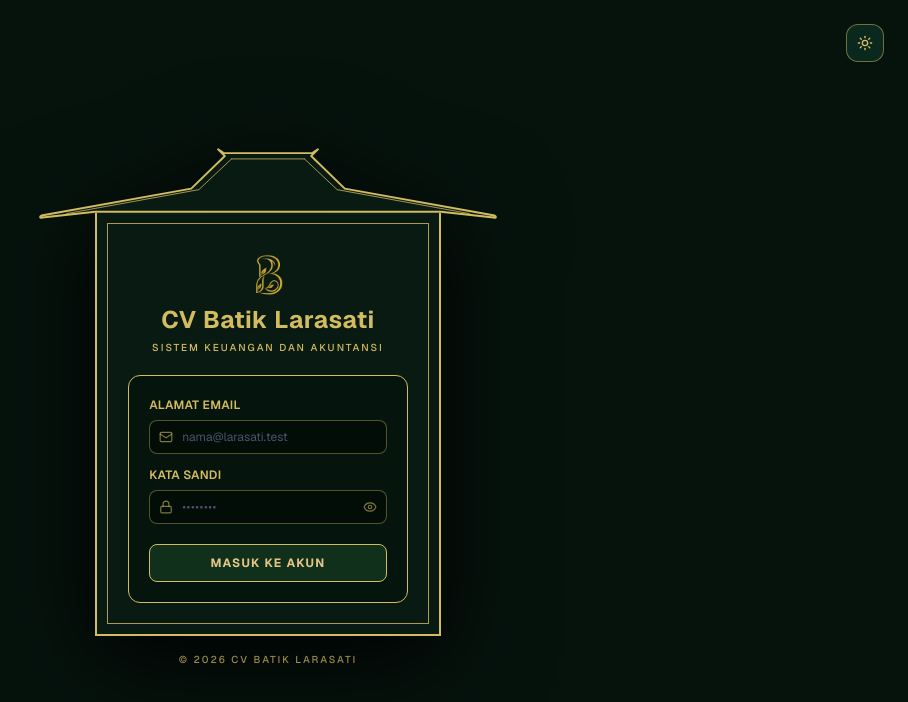
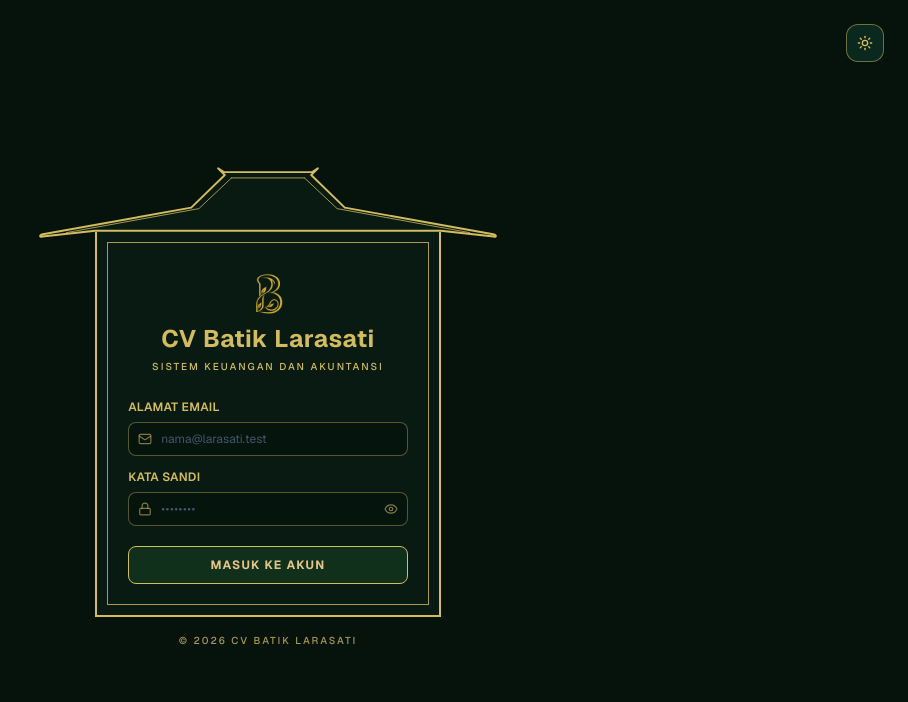
Before and after one commit to ayuanwar/finance-batik-larasati, a Next.js app: page /masuk in a window 1280 px wide. Shown: the top 702 px of the page, without its empty margins (372-1280 px from the left). Built offline with nearby package versions, Linux system fonts and the light colour scheme; no server answers.

Commit message:
feat: hapus ai slop dan shadow login

```diff
--- a/src/app/akun-periode/AkunPeriodeClient.tsx
+++ b/src/app/akun-periode/AkunPeriodeClient.tsx
@@ -14,7 +14,6 @@ import {
   CheckCircle2,
   AlertTriangle,
   Clock,
-  Sparkles,
   ShieldCheck,
   Building2,
   Info,
--- a/src/app/buku-besar/BukuBesarClient.tsx
+++ b/src/app/buku-besar/BukuBesarClient.tsx
@@ -14,7 +14,6 @@ import {
   ExternalLink,
   ChevronDown,
   Clock,
-  Sparkles,
   X,
 } from 'lucide-react';
 import { formatRupiah, formatTanggalIndo, formatTeksPuebi } from '@/lib/utils';
@@ -431,8 +430,8 @@ export function BukuBesarClient({
         {/* D. Saldo Akhir */}
         <div className="bg-white dark:bg-[#0b2419] p-4 rounded-xl border border-[#d4af37]/40 dark:border-[#d4af37]/60 shadow-xs flex flex-col justify-between">
           <div className="flex items-center justify-between text-xs text-[#06130D] dark:text-[#d4af37]">
-            <span className="font-bold flex items-center gap-1">
-              <Sparkles className="w-3.5 h-3.5 text-[#d4af37]" /> Saldo Akhir
+            <span className="font-semibold text-[#06130D] dark:text-[#d4af37]">
+              Saldo Akhir
             </span>
             <span className="text-[10px] font-mono text-[#06130D]/60 dark:text-[#f3c853]">
               {tanggalSelesai ? formatTanggalIndo(tanggalSelesai) : 'Saat Ini'}
--- a/src/app/globals.css
+++ b/src/app/globals.css
@@ -89,16 +89,21 @@ main {
 }
 
 /* Penyesuaian Palet Warna Light Mode: Seluruh elemen kartu (cards), tabel, dan form menggunakan #F7F7ED */
-html:not(.dark) .bg-white,
+html:not(.dark) .bg-white:not(.login-input),
 html:not(.dark) .bg-\[\#fdfbf7\],
-html:not(.dark) .bg-\[\#ffffff\],
+html:not(.dark) .bg-\[\#ffffff\]:not(.login-input),
 html:not(.dark) table,
 html:not(.dark) tr.bg-white,
 html:not(.dark) td.bg-white,
-html:not(.dark) input:not([type="checkbox"]):not([type="radio"]):not([type="submit"]):not([type="button"]),
+html:not(.dark) input:not(.login-input):not([type="checkbox"]):not([type="radio"]):not([type="submit"]):not([type="button"]),
 html:not(.dark) select,
 html:not(.dark) textarea {
   background-color: #F7F7ED !important;
+}
+
+html:not(.dark) .login-input {
+  background-color: #ffffff !important;
+  box-shadow: none !important;
 }
 
 /* Kursor Kustom Canting Tradisional (Mangkunegaran) */
--- a/src/app/import-mutasi/ImportMutasiClient.tsx
+++ b/src/app/import-mutasi/ImportMutasiClient.tsx
@@ -20,7 +20,6 @@ import {
   ChevronLeft,
   ChevronRight,
   RotateCcw,
-  Sparkles,
   Building2,
   Layers,
   ArrowRight,
@@ -892,7 +891,7 @@ export function ImportMutasiClient({
                           </select>
                           {isKasBankLine && (
                             <span className="text-[10px] text-[#8a6b10] dark:text-[#f3c853] block mt-1 font-semibold">
-                              ★ Akun Kas/Bank Mutasi Asal
+                              (Akun Kas/Bank Mutasi Asal)
                             </span>
                           )}
                         </td>
@@ -1212,9 +1211,11 @@ export function ImportMutasiClient({
           <button
             type="button"
             onClick={() => setNotification(null)}
-            className="text-gray-400 hover:text-gray-700 dark:text-slate-400 dark:hover:text-white font-bold ml-4 cursor-pointer"
+            className="text-gray-400 hover:text-gray-700 dark:text-slate-400 dark:hover:text-white p-1 rounded-md transition-colors cursor-pointer ml-4"
+            title="Tutup Notifikasi"
+            aria-label="Tutup Notifikasi"
           >
-            ✕
+            <X className="w-4 h-4" />
           </button>
         </div>
       )}
--- a/src/app/laporan-keuangan/LaporanKeuanganClient.tsx
+++ b/src/app/laporan-keuangan/LaporanKeuanganClient.tsx
@@ -10,7 +10,6 @@ import {
   CheckCircle2,
   AlertTriangle,
   Clock,
-  Sparkles,
   ArrowRight,
   FileSpreadsheet,
   X,
--- a/src/app/masuk/page.tsx
+++ b/src/app/masuk/page.tsx
@@ -147,7 +147,7 @@ export default function HalamanMasuk() {
       {/* =========================================================
            KARTU UTAMA DENGAN ATAP JOGLO KLASIK MINIMALIS & BERSIH
            ========================================================= */}
-      <div className="relative z-10 w-full max-w-[480px] flex flex-col items-center my-auto drop-shadow-[0_15px_35px_rgba(17,48,27,0.18)] dark:drop-shadow-[0_20px_50px_rgba(0,0,0,0.9)]">
+      <div className="relative z-10 w-full max-w-[480px] flex flex-col items-center my-auto">
 
         {/* SVG ATAP JOGLO MINIMALIS TEGAS (BERSIH TANPA ORNAMEN SUDUT) */}
         <div className="w-full relative -mb-[7px] z-10 pointer-events-none">
@@ -205,7 +205,7 @@ export default function HalamanMasuk() {
         </div>
 
         {/* PAPAN KARTU UTAMA DENGAN BINGKAI BERSIH */}
-        <div className="w-[72%] sm:w-[72%] bg-[#F7F7ED] dark:bg-[#081a12] border-2 border-[#D3BC5F] border-t-0 p-2 sm:p-2.5 pb-6 flex flex-col items-center shadow-lg dark:shadow-2xl relative overflow-hidden">
+        <div className="w-[72%] sm:w-[72%] bg-[#F7F7ED] dark:bg-[#081a12] border-2 border-[#D3BC5F] border-t-0 p-2 sm:p-2.5 pb-6 flex flex-col items-center relative overflow-hidden">
 
           {/* Bingkai Dalam Tipis (Inner Border Line) */}
           <div className="relative z-10 w-full border border-[#D3BC5F]/40 dark:border-[#D3BC5F]/80 p-4 sm:p-5 flex flex-col items-center">
@@ -218,7 +218,7 @@ export default function HalamanMasuk() {
                 className="w-12 h-12 mb-2"
                 priority
               />
-              <h1 className="text-xl sm:text-2xl font-bold text-[#11301B] dark:text-[#D3BC5F] tracking-wide mb-1 drop-shadow-xs">
+              <h1 className="text-xl sm:text-2xl font-bold text-[#11301B] dark:text-[#D3BC5F] tracking-wide mb-1">
                 CV Batik Larasati
               </h1>
               <p className="text-[#11301B]/80 dark:text-[#D3BC5F] text-[9.5px] sm:text-[10px] tracking-[0.2em] font-medium uppercase">
@@ -226,8 +226,8 @@ export default function HalamanMasuk() {
               </p>
             </div>
 
-            {/* Kotak Formulir Masuk */}
-            <div className="w-full rounded-xl border border-[#D3BC5F]/40 dark:border-[#D3BC5F] bg-[#F7F7ED] dark:bg-[#05140d] p-4 sm:p-5 shadow-xs">
+            {/* Formulir Masuk Bersih Polos */}
+            <div className="w-full mt-1">
 
               {/* Notifikasi Galat Jika Ada */}
               {errorMessage && (
@@ -258,7 +258,7 @@ export default function HalamanMasuk() {
                       value={email}
                       onChange={(e) => setEmail(e.target.value)}
                       disabled={loading}
-                      className="w-full bg-white dark:bg-[#030d08] border border-[#D3BC5F]/50 dark:border-[#D3BC5F]/40 rounded-lg pl-8 pr-3 py-1.5 sm:py-2 text-[#11301B] dark:text-slate-100 outline-none focus:border-[#11301B] dark:focus:border-[#D3BC5F] focus:ring-1 focus:ring-[#D3BC5F] transition-all text-xs placeholder:text-[#11301B]/40 dark:placeholder:text-slate-600 disabled:opacity-50"
+                      className="login-input w-full bg-white dark:bg-[#05140d] border border-gray-300 dark:border-[#D3BC5F]/40 rounded-lg pl-8 pr-3 py-1.5 sm:py-2 text-[#11301B] dark:text-slate-100 outline-none focus:border-[#11301B] dark:focus:border-[#D3BC5F] focus:ring-0 shadow-none text-xs placeholder:text-gray-400 dark:placeholder:text-slate-600 disabled:opacity-50 transition-colors"
                     />
                   </div>
                 </div>
@@ -283,7 +283,7 @@ export default function HalamanMasuk() {
                       value={password}
                       onChange={(e) => setPassword(e.target.value)}
                       disabled={loading}
-                      className="w-full bg-white dark:bg-[#030d08] border border-[#D3BC5F]/50 dark:border-[#D3BC5F]/40 rounded-lg pl-8 pr-8 py-1.5 sm:py-2 text-[#11301B] dark:text-slate-100 outline-none focus:border-[#11301B] dark:focus:border-[#D3BC5F] focus:ring-1 focus:ring-[#D3BC5F] transition-all text-xs placeholder:text-[#11301B]/40 dark:placeholder:text-slate-600 tracking-wider disabled:opacity-50"
+                      className="login-input w-full bg-white dark:bg-[#05140d] border border-gray-300 dark:border-[#D3BC5F]/40 rounded-lg pl-8 pr-8 py-1.5 sm:py-2 text-[#11301B] dark:text-slate-100 outline-none focus:border-[#11301B] dark:focus:border-[#D3BC5F] focus:ring-0 shadow-none text-xs placeholder:text-gray-400 dark:placeholder:text-slate-600 tracking-wider disabled:opacity-50 transition-colors"
                     />
                     <button
                       type="button"
@@ -300,7 +300,7 @@ export default function HalamanMasuk() {
                 <button
                   type="submit"
                   disabled={loading}
-                  className="mt-2 w-full flex items-center justify-center gap-2 bg-[#11301B] hover:bg-[#11301B]/90 active:bg-[#11301B] text-[#E4C588] border border-[#D3BC5F] font-bold text-xs uppercase tracking-widest py-2.5 rounded-lg transition-all shadow-xs disabled:opacity-60 disabled:cursor-not-allowed cursor-pointer"
+                  className="mt-2 w-full flex items-center justify-center gap-2 bg-[#11301B] hover:bg-[#11301B]/90 active:bg-[#11301B] text-[#E4C588] border border-[#D3BC5F] font-bold text-xs uppercase tracking-widest py-2.5 rounded-lg transition-all shadow-none disabled:opacity-60 disabled:cursor-not-allowed cursor-pointer"
                 >
                   {loading ? (
                     <>
--- a/src/app/pengajuan/[id]/PengajuanDetailClient.tsx
+++ b/src/app/pengajuan/[id]/PengajuanDetailClient.tsx
@@ -28,7 +28,6 @@ import {
   Send,
   Ban,
   Check,
-  Sparkles,
   ArrowRight,
   Wallet,
   Receipt
--- a/src/app/pengajuan/baru/PengajuanFormClient.tsx
+++ b/src/app/pengajuan/baru/PengajuanFormClient.tsx
@@ -16,7 +16,6 @@ import {
   Info,
   DollarSign,
   FileCheck,
-  Sparkles,
   X
 } from 'lucide-react';
 import { formatRupiah } from '@/lib/utils';
--- a/src/app/pengguna-audit/PenggunaAuditClient.tsx
+++ b/src/app/pengguna-audit/PenggunaAuditClient.tsx
@@ -327,9 +327,11 @@ export function PenggunaAuditClient({
           <button
             type="button"
             onClick={() => setNotification(null)}
-            className="text-gray-400 dark:text-slate-400 hover:text-gray-700 dark:hover:text-white font-bold ml-4 cursor-pointer"
+            className="text-gray-400 dark:text-slate-400 hover:text-gray-700 dark:hover:text-white p-1 rounded-md transition-colors cursor-pointer ml-4"
+            title="Tutup Notifikasi"
+            aria-label="Tutup Notifikasi"
           >
-            ✕
+            <X className="w-4 h-4" />
           </button>
         </div>
       )}
--- a/src/components/DashboardStaf.tsx
+++ b/src/components/DashboardStaf.tsx
@@ -12,7 +12,6 @@ import {
   ChevronRight,
   ChevronLeft,
   Info,
-  Sparkles,
   Search,
   Calendar,
   RotateCcw,
```
